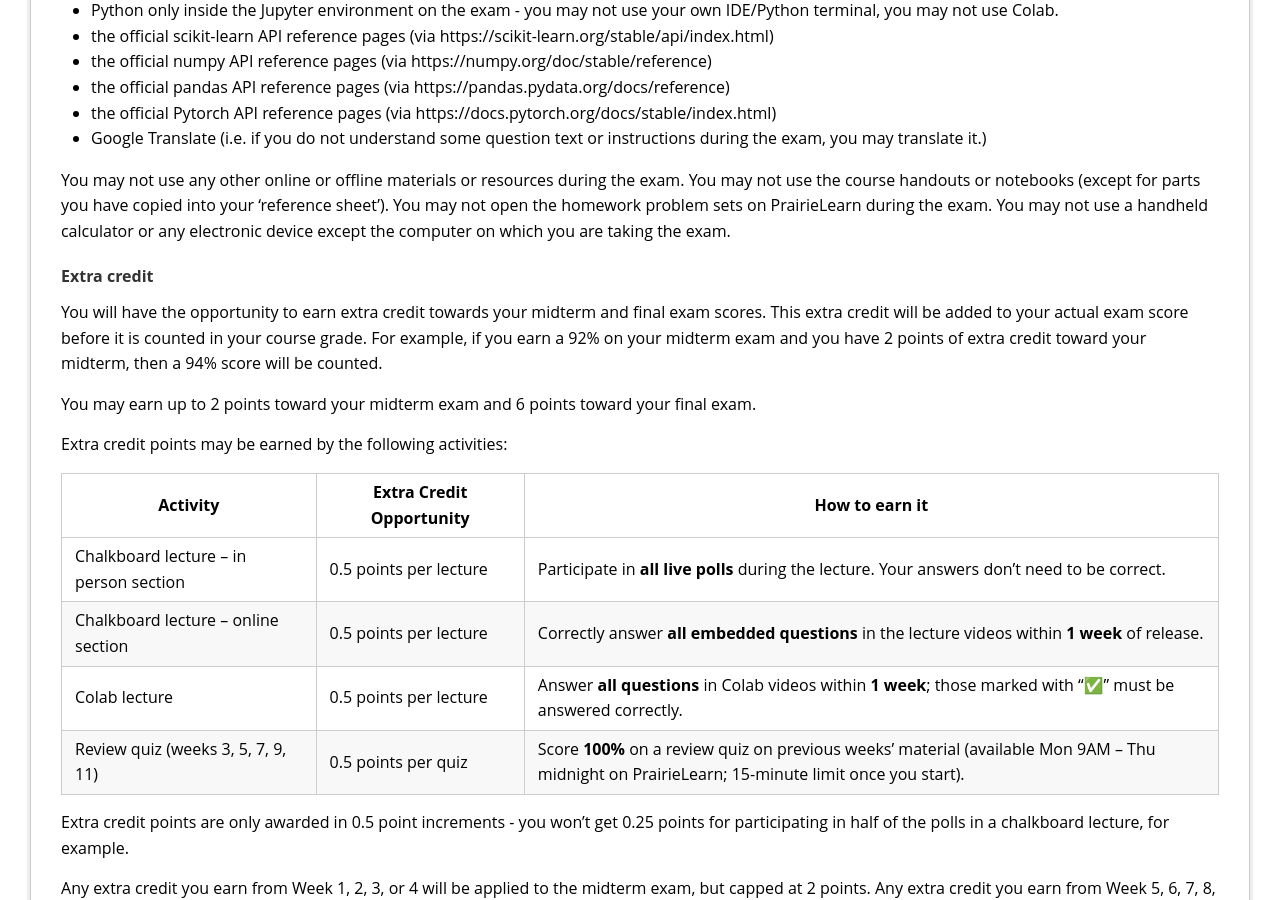
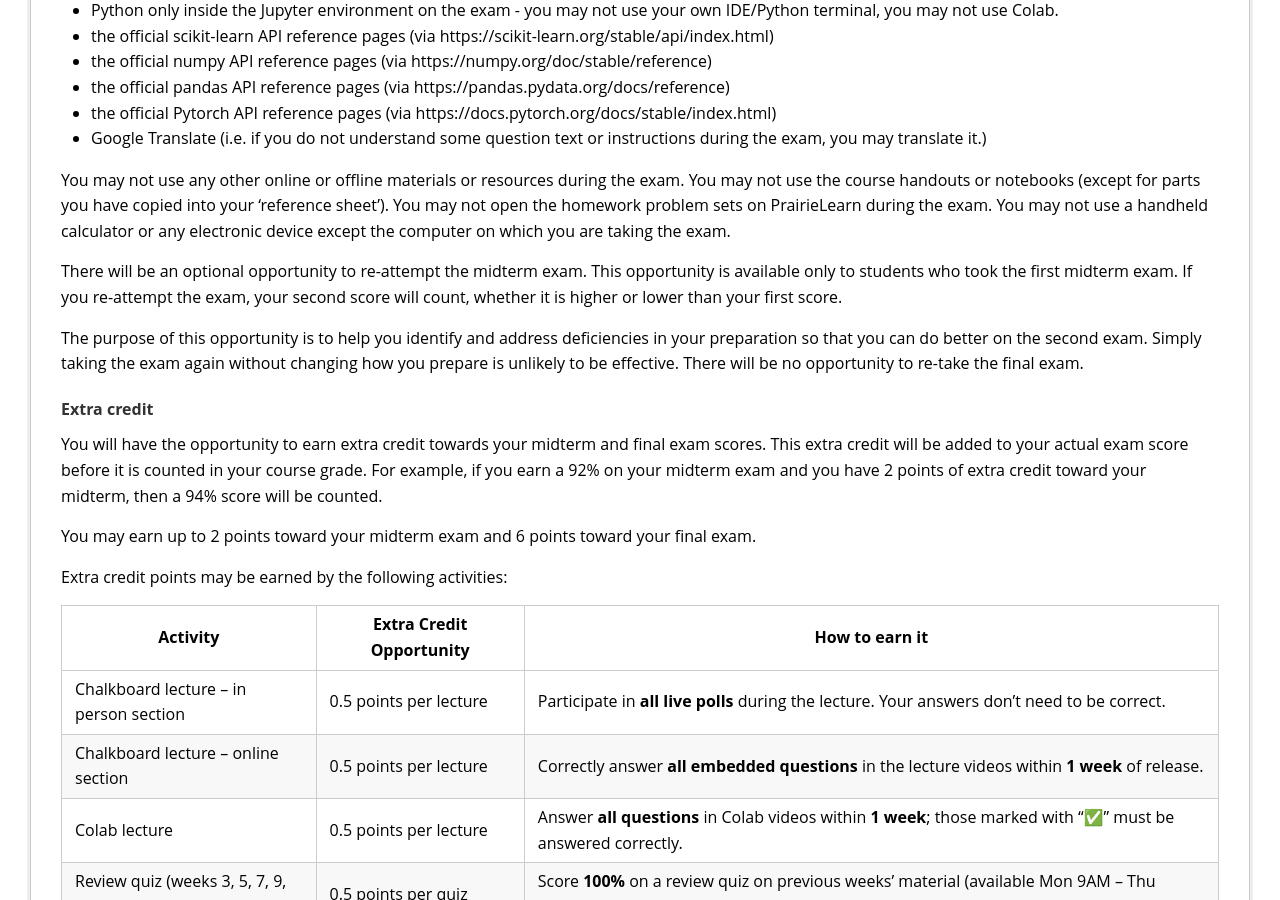
Before and after one commit to ffund/intro-ml-tss21, a Jekyll site: the page syllabus/in-person.html, which Jekyll copies as it is, in a window 1280 px wide and 900 px high, scrolled down 4960 px. Built offline with Jekyll 4.4.1, drawn with Linux system fonts in a browser that asks for light colours.

Commit message:
Update syllabus

```diff
--- a/syllabus/in-person.html
+++ b/syllabus/in-person.html
@@ -373,6 +373,15 @@
 not open the homework problem sets on PrairieLearn during the exam. You
 may not use a handheld calculator or any electronic device except the
 computer on which you are taking the exam.</p>
+<p>There will be an optional opportunity to re-attempt the midterm exam.
+This opportunity is available only to students who took the first
+midterm exam. If you re-attempt the exam, your second score will count,
+whether it is higher or lower than your first score.</p>
+<p>The purpose of this opportunity is to help you identify and address
+deficiencies in your preparation so that you can do better on the second
+exam. Simply taking the exam again without changing how you prepare is
+unlikely to be effective. There will be no opportunity to re-take the
+final exam.</p>
 <h4 id="extra-credit">Extra credit</h4>
 <p>You will have the opportunity to earn extra credit towards your
 midterm and final exam scores. This extra credit will be added to your
```
Also changed, not shown: syllabus/online.html (+9 -0 lines).
